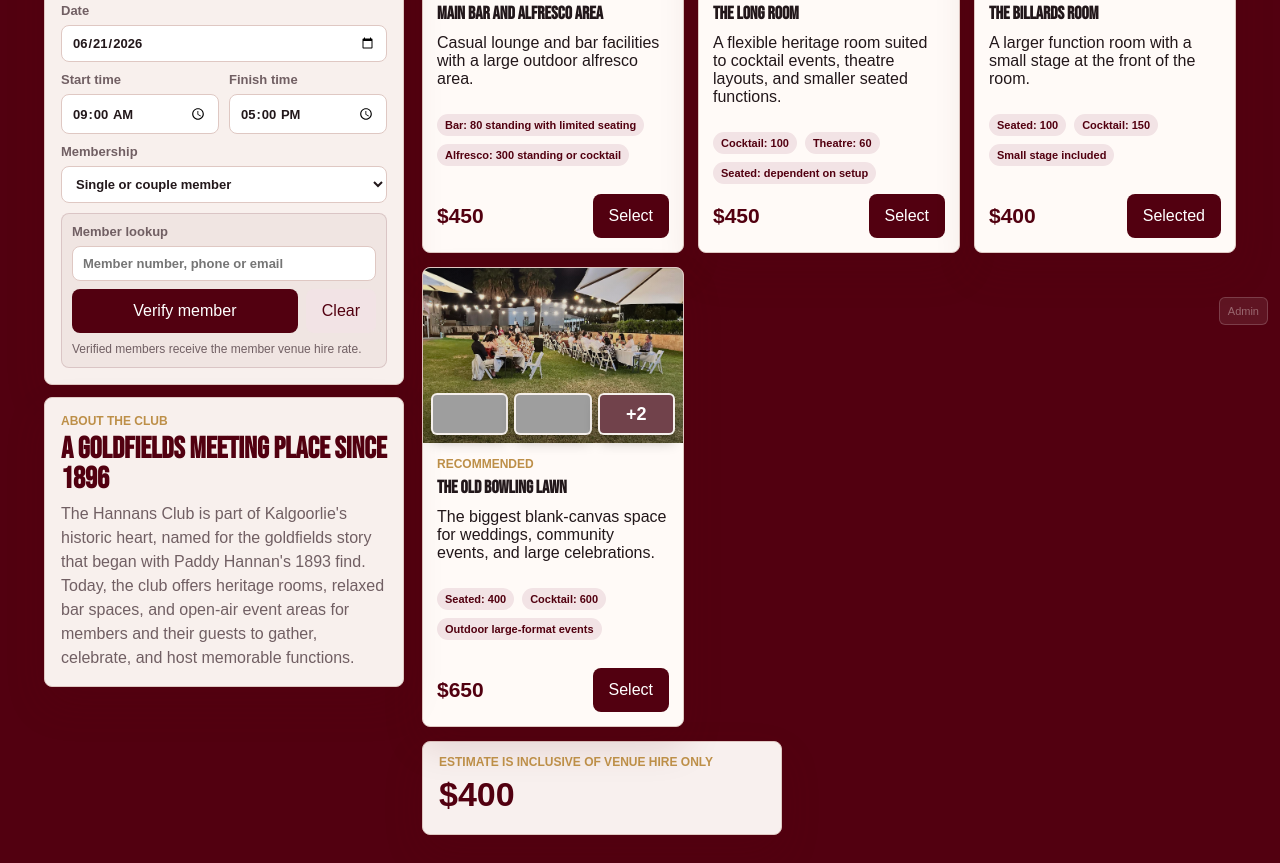
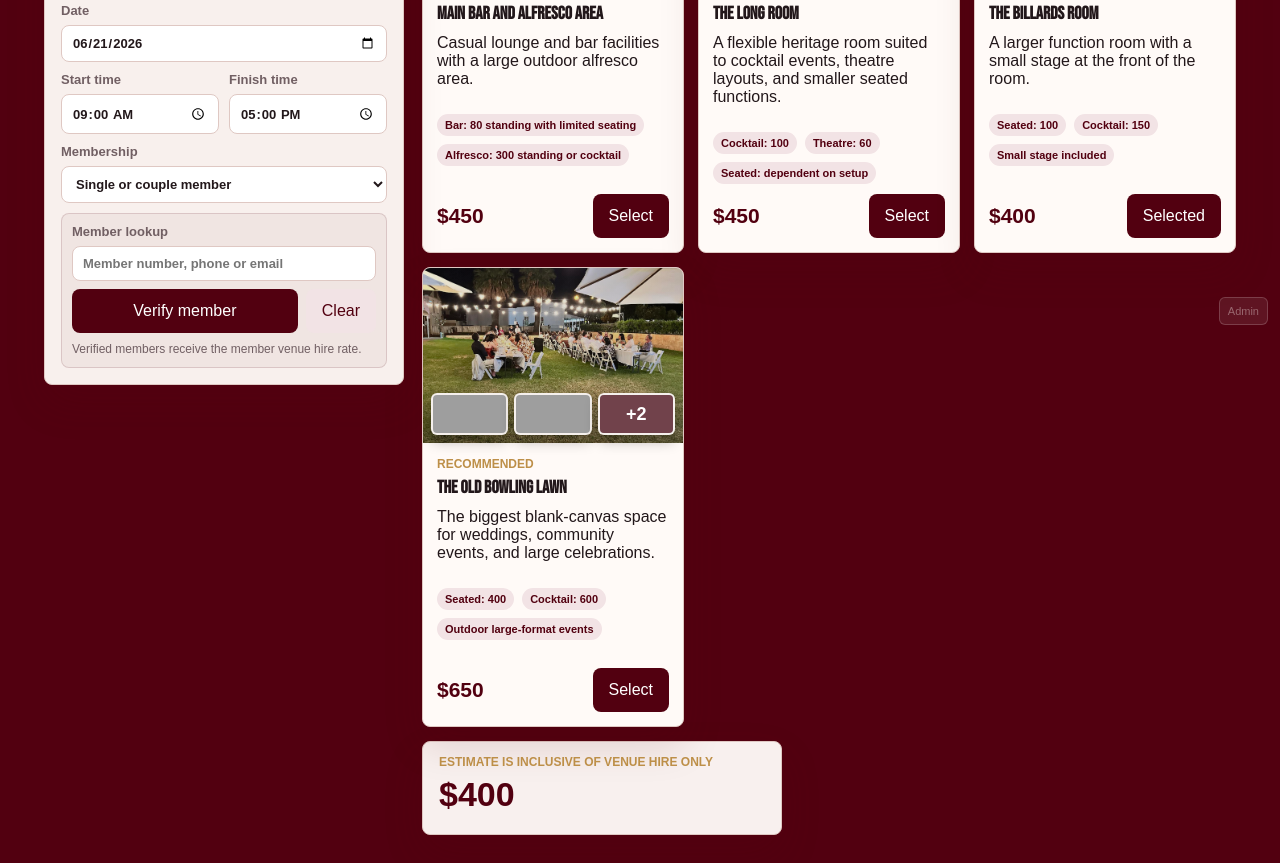
Before and after one commit to HannansClub/Booking-Portal, a plain HTML site: page index.html in a window 1280 px wide. Shown: the part 465-1328 px from the top of the page. Drawn offline with Linux system fonts and the light colour scheme; grey boxes are pictures that could not be loaded.

Commit message:
Add files via upload
commit changes

```diff
--- a/index.html
+++ b/index.html
@@ -69,17 +69,6 @@
             </div>
             <p id="memberLookupStatus">Verified members receive the member venue hire rate.</p>
           </section>
-        </section>
-
-        <section class="panel about-club-panel">
-          <p class="eyebrow">About the club</p>
-          <h2>A Goldfields meeting place since 1896</h2>
-          <p>
-            The Hannans Club is part of Kalgoorlie's historic heart, named for the goldfields story
-            that began with Paddy Hannan's 1893 find. Today, the club offers heritage rooms, relaxed
-            bar spaces, and open-air event areas for members and their guests to gather, celebrate,
-            and host memorable functions.
-          </p>
         </section>
 
       </aside>
--- a/styles.css
+++ b/styles.css
@@ -177,18 +177,6 @@ button:hover {
   background: rgba(82, 0, 16, 0.045);
 }
 
-.about-club-panel h2 {
-  color: var(--brand);
-  font-size: 30px;
-  line-height: 1;
-}
-
-.about-club-panel p:last-child {
-  margin-bottom: 0;
-  color: var(--muted);
-  line-height: 1.5;
-}
-
 .member-lookup-actions {
   display: grid;
   grid-template-columns: 1fr auto;
```
